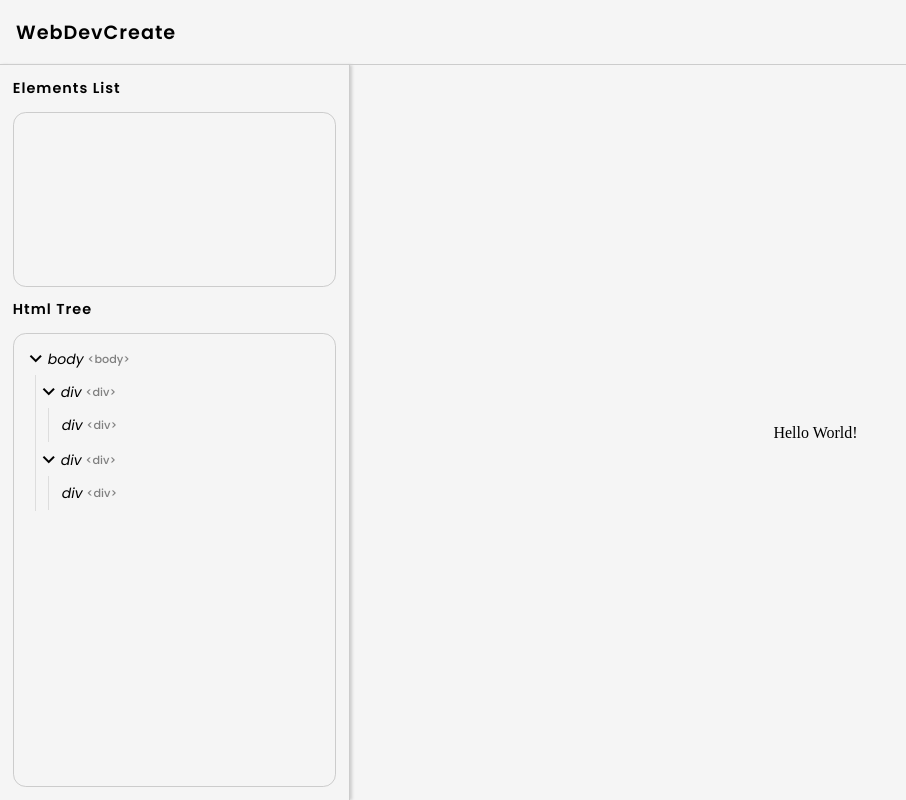
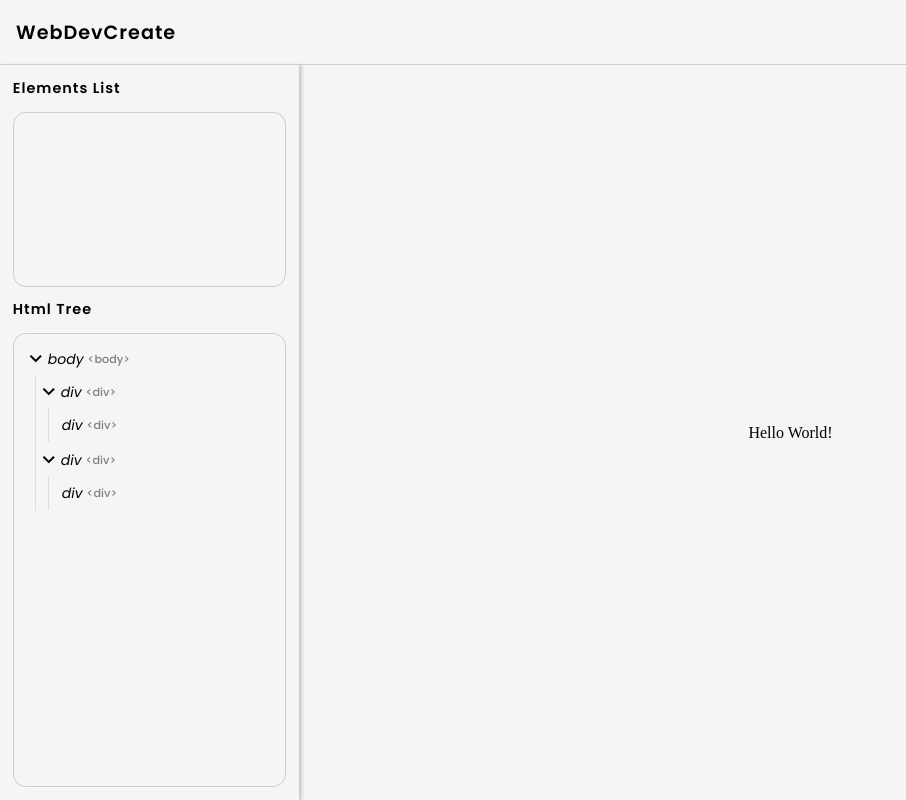
Before and after one commit to ultraflame4/WebDevCreate, a React (Vite) app: page /#/app in a window 1280 px wide. Shown: the whole page, without its empty margins (0-906 px from the left). Built offline with nearby package versions, Linux system fonts and the light colour scheme.

Commit message:
changed sidebar width

```diff
--- a/src/assets/App.scss
+++ b/src/assets/App.scss
@@ -7,7 +7,7 @@ $line-color: #ccc;
 }
 
 #app {
-  --sidebar-width: 350;
+  --sidebar-width: 300;
 
   @extend .default-bg;
   display: grid;
```
